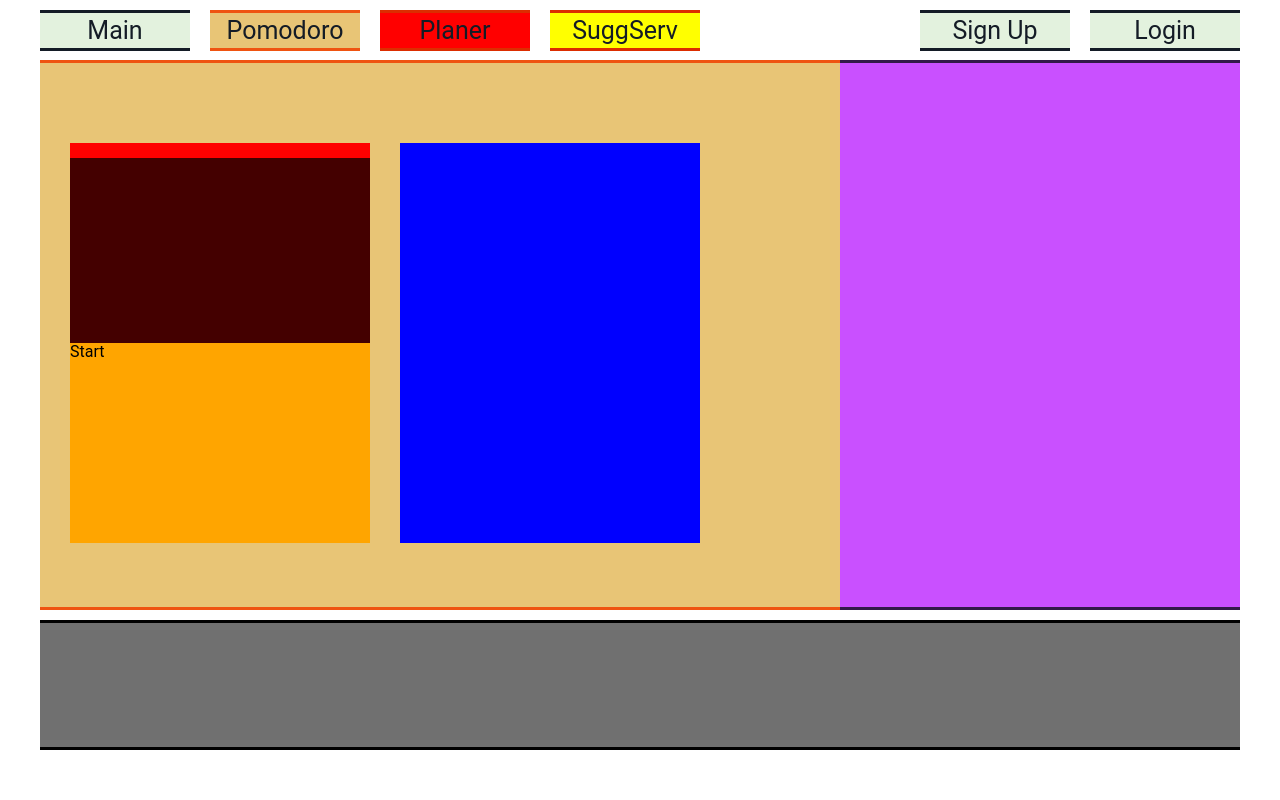
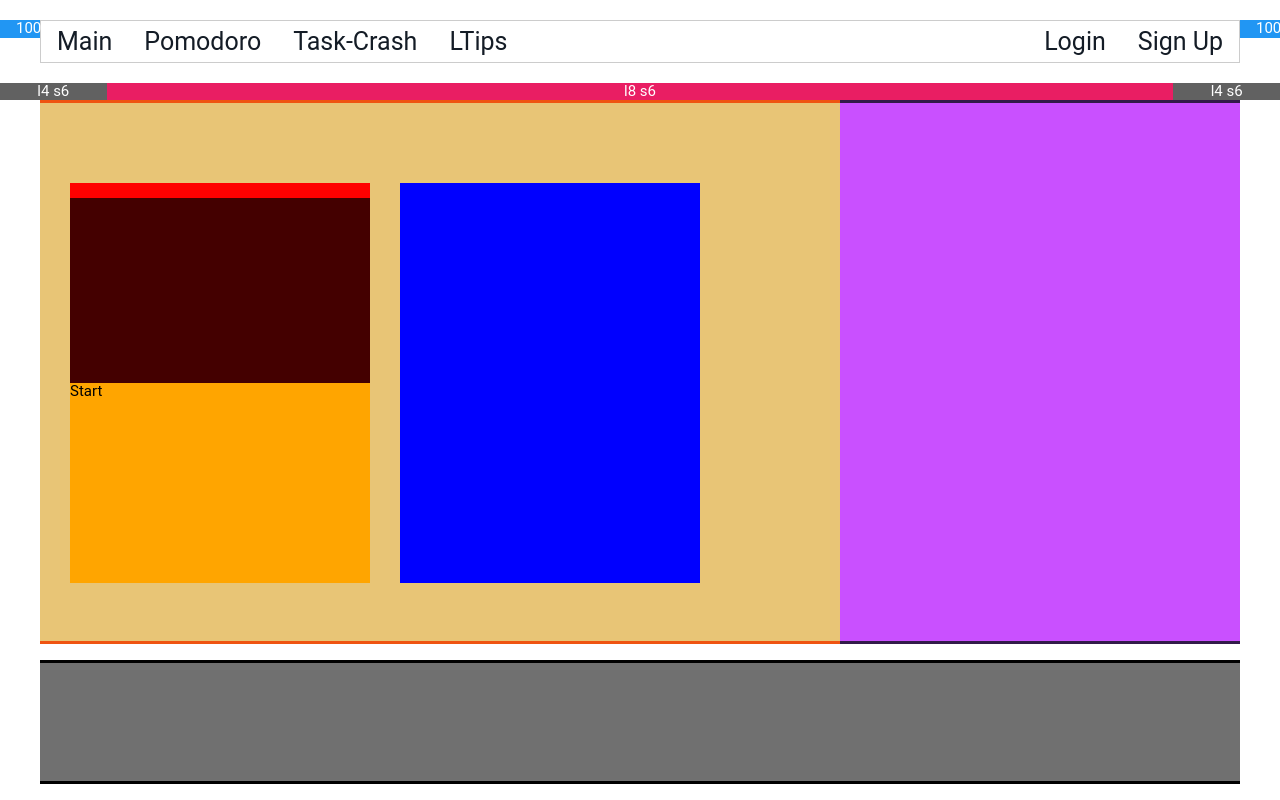
Before and after one commit to maxeleron/MaxEff, a plain HTML site: page pomodoro.html in a window 1280 px wide. Drawn offline with Linux system fonts and the light colour scheme.

Commit message:
Start integrating w3.css to repository
- Start integrating responsitive design.

```diff
--- a/css/styles.css
+++ b/css/styles.css
@@ -26,21 +26,25 @@ body {
 #pageHeader {
 	/*Properties*/
 	width: 100%;
-	height: 60px;
+	/*height: 60px;*/
 	/*Position*/
 	position: relative;
+	margin-top: 20px;
+	margin-bottom: 20px;
+	/*padding-left: 40px;
+	padding-right: 40px;*/
 }
 
 .navButton {
 	/*Properties*/
-	display: block;
+	/*display: block;
 	width: 150px;
-	height: 25px;
-	padding-top: 5px;
-	padding-bottom: 5px;
+	height: 40px;*/
+	/*padding-top: 5px;
+	padding-bottom: 5px;*/
 	/*View*/
-	border-top: 3px solid;
-	border-bottom: 3px solid;
+	/*border-top: 3px solid;
+	border-bottom: 3px solid;*/
 	/*Behaviour*/
 	-moz-user-select: none;
 	-khtml-user-select: none;
@@ -50,7 +54,7 @@ body {
 	color: #141C26;
 	line-height: 25px;
 	font-size: 25px;
-	text-align: center;
+	/*text-align: center;*/
 }
 .navButton:hover {
 	cursor: pointer;
@@ -58,18 +62,18 @@ body {
 
 #appNavConteiner {
 	/*Position*/
-	position: absolute;
+	/*position: absolute;
 	margin-top: 10px;
-	margin-left: 20px;
+	margin-left: 20px;*/
 }
 
 .appNav {
 	/*Position*/
-	position: relative;
+	/*position: relative;
 	float: left;
-	margin-left: 20px;
+	margin-left: 20px;*//*20*/
 }
-
+/*
 #mainNav{
 	background: #E3F2DE;
 	border-color: #141C26;
@@ -105,35 +109,29 @@ body {
 	background: #FFBB58;
 	border-color: #FFC21E;
 }
-
+*/
 #loggingConteiner {
 	/*Properties*/
 	display: block;
 	/*Position*/
-	float: right;
-	margin-right: 40px;
-	margin-top: 10px;
+
 }
 
 .logNav {
 	/*View*/
-	background: #E3F2DE;
-	border-color: #141C26;
+
 	/*Position*/
-	position: relative;
-	float: right;
+
 }
 .logNav:hover {
 	/*View*/
-	background: #9BC5EF;
-	border-color: #021575;
-	cursor: pointer;
+
 }
 
 #login {
-	margin-right: 0px;
+
 }
 #signUp {
-	margin-right: 20px;
+
 }
 /*Header END*/
--- a/pomodoro.html
+++ b/pomodoro.html
@@ -6,23 +6,32 @@
 	<meta name="description" content="" />
 	<link rel="shortcut icon" href="images/fav_logo.ico" type="image/x-icon">
 	<meta name="keywords" content="MaxEff, effectivity, productivity, pomodoro" />
+	<link rel="stylesheet" type="text/css" href="css/w3.css"/>
 	<link rel="stylesheet" type="text/css" href="css/styles.css"/>
 	<link rel="stylesheet" type="text/css" href="css/pomodoro.css"/>
    <!--other js files included before </body>-->
 </head>
 <body>
 	<header id="pageHeader">
-		<nav id="appNavConteiner">
-			<a id="mainNav" class="appNav navButton" href="">Main</a>
-			<a id="pomodoroNav" class="appNav navButton">Pomodoro</a>
-			<a id="planerNav" class="appNav navButton" href="">Planer</a>
-			<a id="suggservNav" class="appNav navButton" id="suggservNav" href="">SuggServ</a>
-		</nav>
-		<nav id="loggingConteiner">
-			<a id="login" class="logNav navButton">Login</a>
-			<a id="signUp" class="logNav navButton">Sign Up</a>
-		</nav>
+		<div id="appNavContainer" class="w3-row"></div>
+			<div class="w3-col w3-left w3-container w3-blue" style="width:40px"><p>100px</p></div>
+			<div class="w3-col w3-right w3-container w3-blue" style="width:40px"><p>100px</p></div>
+			<nav id="appNav" class="w3-rest w3-navbar w3-white w3-border w3-center ">
+				<li><a id="mainNav" class="navButton w3-padding-8 " href="">Main</a></li>
+				<li><a id="pomodoroNav" class="navButton w3-padding-8">Pomodoro</a></li>
+				<li><a id="planerNav" class="navButton w3-padding-8" href="">Task-Crash</a></li>
+				<li><a id="suggservNav" class="navButton w3-padding-8" href="">LTips</a></li>
+
+				<li class="w3-right"><a id="signUp" class="logNav navButton w3-right">Sign Up</a></li>
+				<li class="w3-right"><a id="login" class="logNav navButton">Login</a></li>
+			</nav>
+
 	</header>
+	<div class="w3-row">
+		<div class="w3-col l1 s6 w3-dark-grey w3-center"><p>l4 s6</p></div>
+	 	<div class="w3-col l10 s6 w3-pink w3-center"><p>l8 s6</p></div>
+		<div class="w3-col l1 s6 w3-dark-grey w3-center"><p>l4 s6</p></div>
+	</div>
 	<main id="pageMain">
 		<div id="pomodoroApp">
 			<div id="orangePomodoroBox" class="pomodoroBox">
```
Also changed, not shown: images/coverPomodoro.jpg (added), images/pomodoro.jpg (added).
